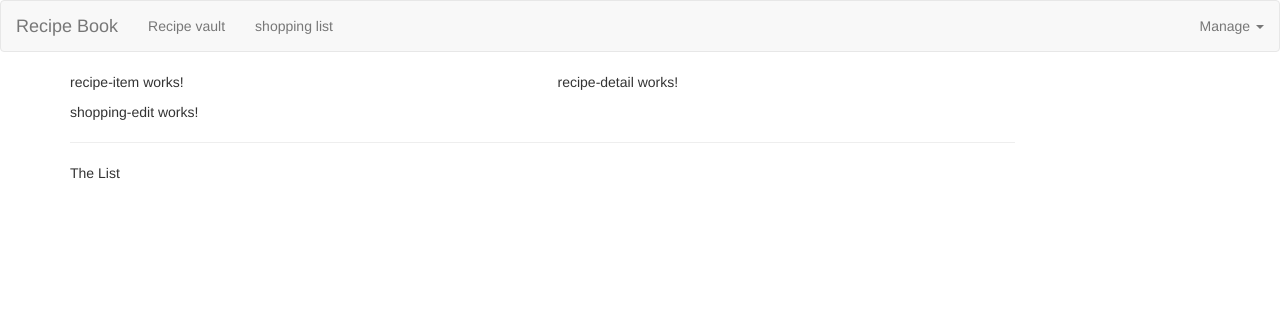
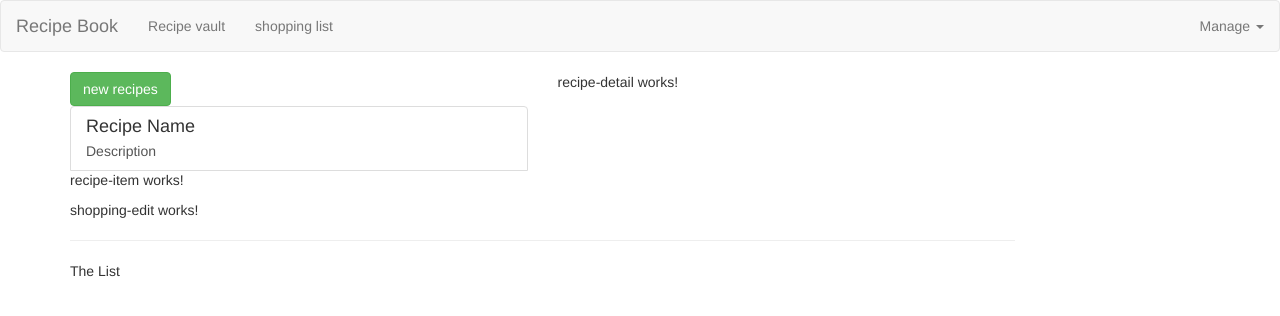
Before and after one commit to wlawler/prechomper, an Angular app: page / in a window 1280 px wide. Shown: the top 316 px of the page. Built offline with nearby package versions, Linux system fonts and the light colour scheme.

Commit message:
individual recipe item template added

```diff
--- a/src/app/recipe-vault/recipe-list/recipe-list.component.html
+++ b/src/app/recipe-vault/recipe-list/recipe-list.component.html
@@ -1 +1,20 @@
+<div class="row">
+    <div class="col-xs-12">
+        <button class="btn btn-success"> new recipes</button>
+    </div>
+
+</div>
+<div class ="row">
+<div class="col-xs-12">
+<a href="#" class="list-group-item clearfix">
+    <div class="pull-left">
+        <h4 class="list-group-item-heading">Recipe Name</h4>
+        <p class="list-group-item-text">Description</p>
+    </div>
+    <span class="pull-right">
+        <img src="" alt="" class="img-responsive" style="max-height:50px;">
+    </span>
+</a>
 <app-recipe-item></app-recipe-item>
+</div>
+</div>
--- a/src/app/recipe-vault/recipe-list/recipe-list.component.ts
+++ b/src/app/recipe-vault/recipe-list/recipe-list.component.ts
@@ -1,12 +1,15 @@
 import { Component, OnInit } from '@angular/core';
 
+import  {Recipe} from '../recipe.model';
 @Component({
   selector: 'app-recipe-list',
   templateUrl: './recipe-list.component.html',
   styleUrls: ['./recipe-list.component.css']
 })
 export class RecipeListComponent implements OnInit {
- recipes = [];
+ recipes: Recipe[]  = [
+   new Recipe('Test Recipe','this is simply at test','http://3olj7vg0kmp1zz2i82eav8b5-wpengine.netdna-ssl.com/wp-content/uploads/2018/02/Snows-BBQ-01-1024x717.jpg')
+ ];
   constructor() { }
 
   ngOnInit() {
```
